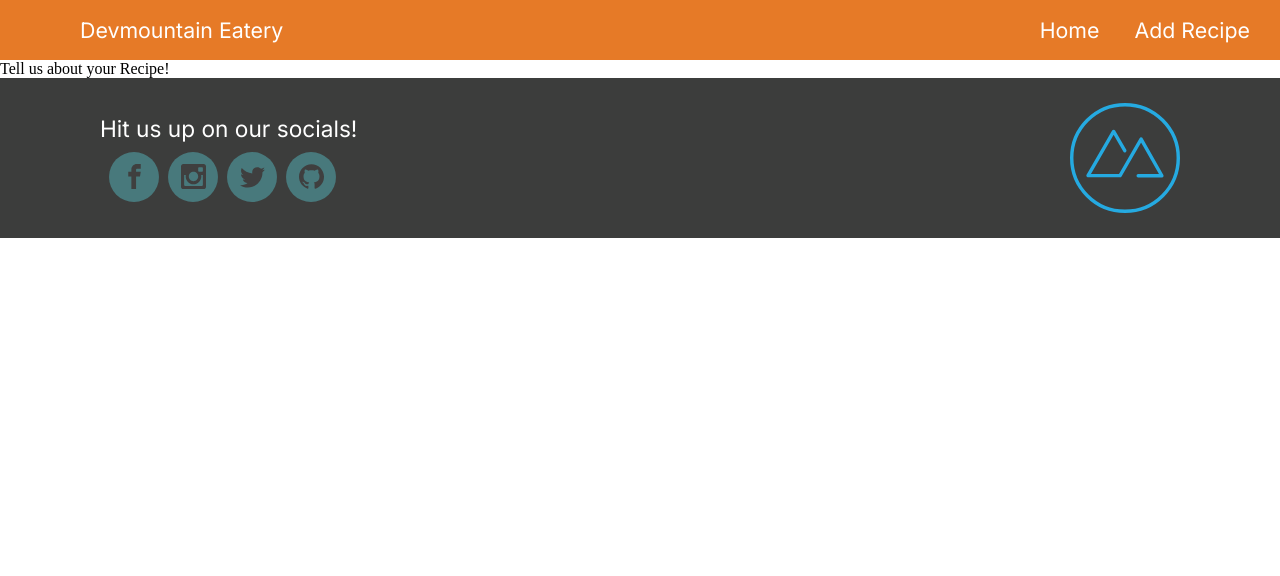
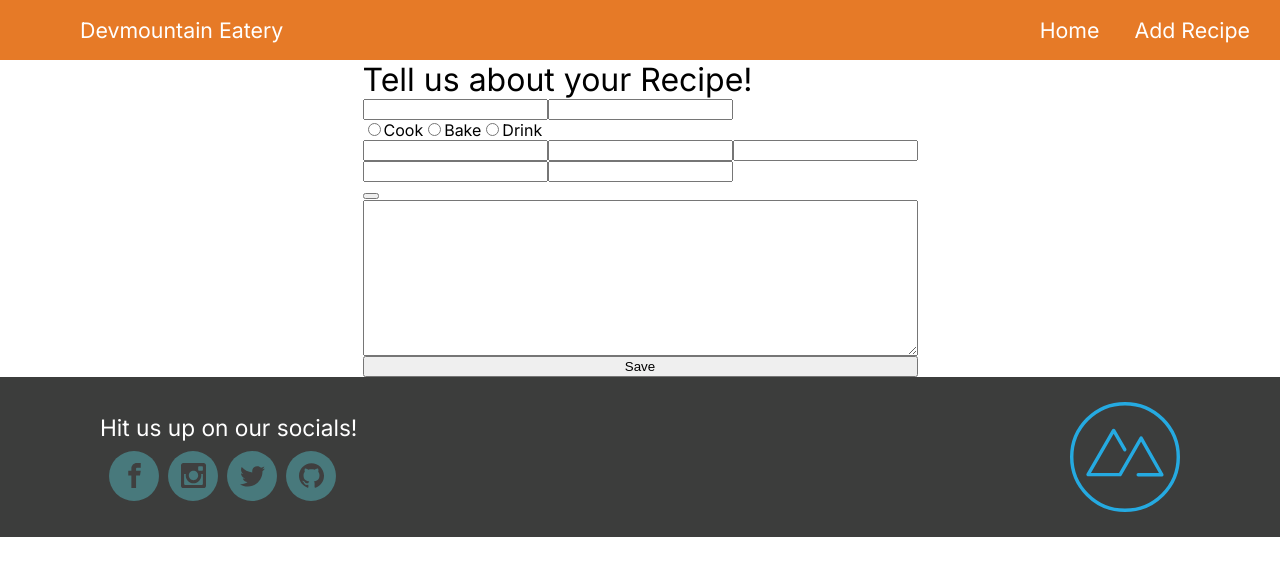
Before and after one commit to nclark561/devmountain-recipes, a React (Create React App) app: page /recipe in a window 1280 px wide. Shown: the top 576 px of the page. Built offline with nearby package versions, Linux system fonts and the light colour scheme.

Commit message:
added different font weights the the imported font family as well as created the form for adding a new recipe and some styling to said form

```diff
--- a/public/index.html
+++ b/public/index.html
@@ -11,7 +11,7 @@
     <link rel="preconnect" href="https://fonts.googleapis.com" />
     <link rel="preconnect" href="https://fonts.gstatic.com" crossorigin />
     <link
-      href="https://fonts.googleapis.com/css2?family=Inter:wght@400;800&display=swap"
+      href="https://fonts.googleapis.com/css2?family=Inter:wght@100;200;300;400;800&display=swap"
       rel="stylesheet"
     />
     <title>React App</title>
--- /dev/null
+++ b/src/components/newRecipeComponents/NewRecipeScreen.css
@@ -0,0 +1,19 @@
+.new-rec-screen {
+    display: flex;
+    justify-content: center;
+}
+
+.new-rec-h {
+    font-family: Inter;
+    font-size: 24pt;
+    font-weight: 400;
+}
+
+.new-rec {
+    display: flex;
+    flex-direction: column;
+}
+
+label {
+    font-family: Inter;
+}
--- a/src/components/newRecipeComponents/NewRecipeScreen.jsx
+++ b/src/components/newRecipeComponents/NewRecipeScreen.jsx
@@ -1,10 +1,44 @@
-import React from "react";
+import React, { useState } from "react";
+import './NewRecipeScreen.css'
 
 const NewRecipeScreen = () => {
   return (
-    <section>
-      <h1>Tell us about your Recipe!</h1>
-      {/* Here you will have a large form. Be prepared, part 4 will have you build this form in detail, and part 5 will have you style it. Do your best! */}
+    <section className="new-rec-screen">
+      <form className="new-rec">
+        <h1 className="new-rec-h">Tell us about your Recipe!</h1>
+        <div className="horizontal-input">
+          <input type="text" />
+          <input type="text" />
+        </div>
+        <div className="radio-div">
+          <input type="radio" name="type" id="cook"/>
+          <label htmlFor="cook">Cook</label>
+          <input type="radio" name="type" id="bake"/>
+          <label htmlFor="bake">Bake</label>
+          <input type="radio" name="type" id="drink"/>
+          <label htmlFor="drink">Drink</label>
+        </div>
+        <div className="horizontal-input">
+          <input type="text" />
+          <input type="text" />
+          <input type="text" />
+        </div>
+        <form  className="new-ing">
+          <div className="form-display">
+            <div className="veritcal-input">
+              <input type="text" />
+              <input type="text" />
+            </div>
+            <ul>
+
+            </ul>
+          </div>
+
+          <button></button>
+        </form>
+        <textarea name="instruct" id="instruct" cols="30" rows="10"></textarea>
+        <button type="submit">Save</button>
+      </form>
     </section>
   );
 };
```
